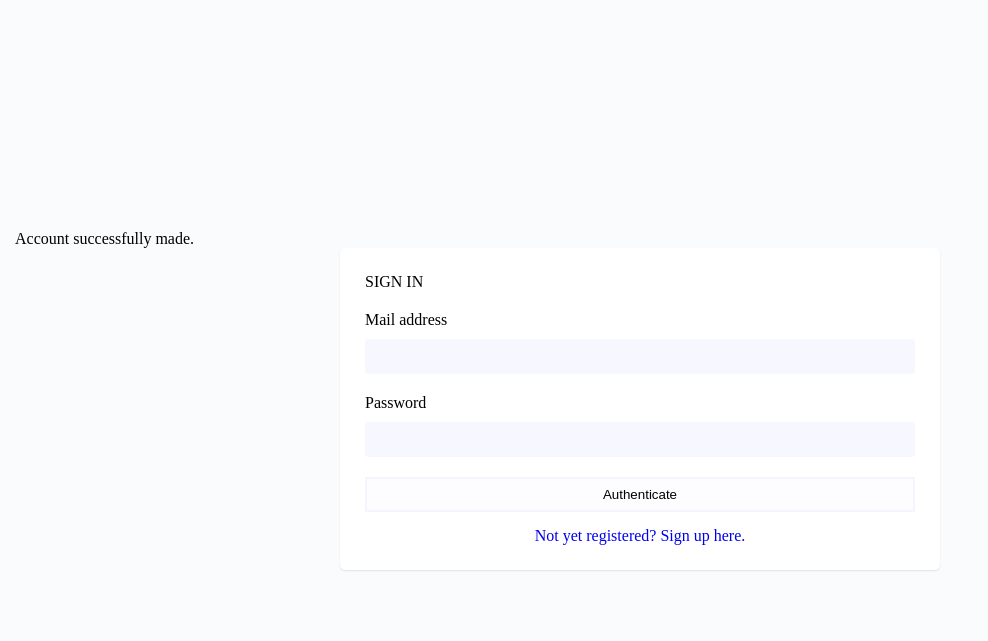
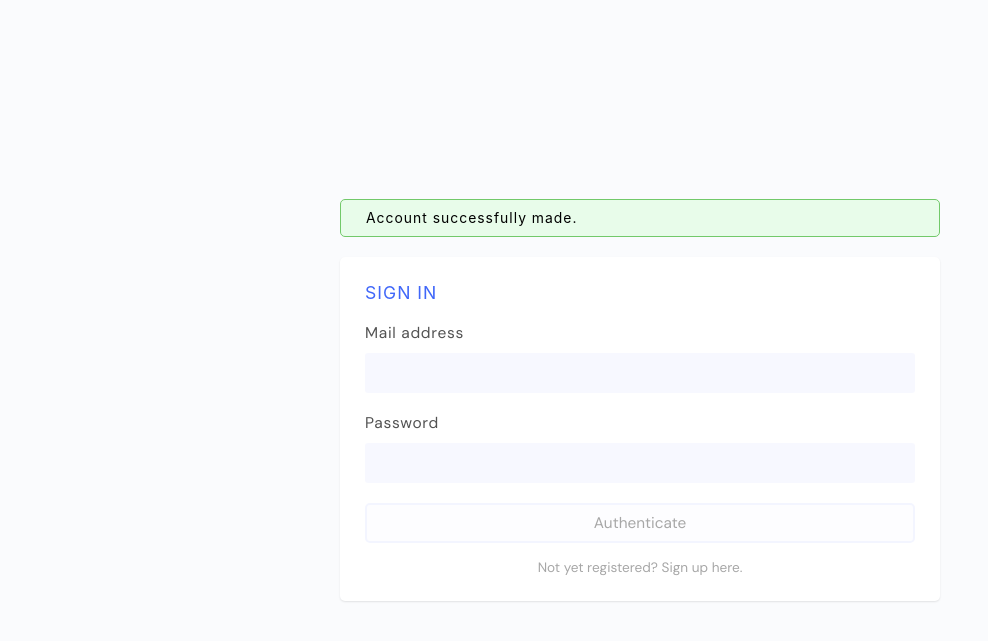
Before and after one commit to joeyhaas-git/pdo-authentication, a PHP site: page /template/account.php in a window 1280 px wide. Shown: the top 641 px of the page, without its empty margins (0-988 px from the left). Run offline with PHP 8.4, Linux system fonts and the light colour scheme; the visitor is signed in with stand-in values (Sample User, id 1).

Commit message:
Form & message styling.

```diff
--- a/design/authForm.css
+++ b/design/authForm.css
@@ -33,12 +33,32 @@ main .account-actions {
   padding: 0 15px;
 }
 
+main .account-actions .account-message-container {
+  max-width: 600px;
+  margin: 0 auto;
+  padding: 10px 0 10px 25px;
+  margin-bottom: 20px;
+  font: 0.87rem "Inter", sans-serif;
+  letter-spacing: 1px;
+  border-radius: 5px;
+}
+
+main .account-actions .error {
+  border: 1px solid #c40300;
+  background-color: #cf03001a;
+}
+
+main .account-actions .success {
+  border: 1px solid #72c96a;
+  background-color: #acffa93a;
+}
+
 main .account-actions .account-actions-container {
   max-width: 600px;
   margin: 0 auto;
   padding: 25px 25px;
-  -webkit-box-shadow: rgba(0, 0, 0, 0.1) 0px 1px 2px;
-          box-shadow: rgba(0, 0, 0, 0.1) 0px 1px 2px;
+  -webkit-box-shadow: #0000001a 0px 1px 2px;
+          box-shadow: #0000001a 0px 1px 2px;
   border-radius: 5px;
   background-color: #ffffff;
 }
@@ -49,8 +69,11 @@ main .account-actions .account-actions-container .account-actions-body {
 
 main .account-actions .account-actions-container .account-actions-body .action-title {
   padding: 0 0 20px 0;
+  font: 1.1rem "Inter", sans-serif;
+  letter-spacing: 1px;
   text-transform: uppercase;
   text-align: left;
+  color: #4067f9;
 }
 
 main .account-actions .account-actions-container .account-actions-body .form-row {
@@ -65,6 +88,9 @@ main .account-actions .account-actions-container .account-actions-body .form-row
 main .account-actions .account-actions-container .account-actions-body .form-row .input-container label {
   display: block;
   text-align: left;
+  font: 0.97rem "DM Sans", sans-serif;
+  letter-spacing: 0.7px;
+  color: #525252;
 }
 
 main .account-actions .account-actions-container .account-actions-body .form-row .input-container input[type=text],
@@ -72,6 +98,9 @@ main .account-actions .account-actions-container .account-actions-body .form-row
   width: 100%;
   margin: 10px 0 20px 0;
   padding: 10px 0 10px 8px;
+  font: 0.92rem "DM Sans", sans-serif;
+  letter-spacing: 0.5px;
+  color: #a7a7a7;
   outline: none;
   border: none;
   border-radius: 3px;
@@ -80,20 +109,45 @@ main .account-actions .account-actions-container .account-actions-body .form-row
   transition: all 0.2s;
 }
 
+main .account-actions .account-actions-container .account-actions-body .form-row .input-container input[type=text]:hover, main .account-actions .account-actions-container .account-actions-body .form-row .input-container input[type=text]:focus,
+main .account-actions .account-actions-container .account-actions-body .form-row .input-container input[type=password]:hover, main .account-actions .account-actions-container .account-actions-body .form-row .input-container input[type=password]:focus {
+  background-color: #e8ebfdb9;
+  color: #525252;
+}
+
 main .account-actions .account-actions-container .account-actions-body .submitBtn {
   display: block;
   width: 100%;
   margin-bottom: 15px;
   padding: 8px 0;
+  font: 0.96rem "DM Sans", sans-serif;
   outline: none;
+  border-radius: 5px;
   border: 2px solid #ecefff93;
   background-color: #ecefff1f;
+  color: #a7a7a7;
   -webkit-transition: all 0.15s;
   transition: all 0.15s;
 }
 
+main .account-actions .account-actions-container .account-actions-body .submitBtn:hover {
+  cursor: pointer;
+  border: 2px solid #4067f9;
+  background-color: #4067f9;
+  color: #ffffff;
+}
+
 main .account-actions .account-actions-container .account-actions-body .action-link {
+  font: 0.85rem "DM Sans", sans-serif;
   text-align: center;
+  text-decoration: none;
+  color: #a7a7a7;
+  -webkit-transition: all 0.15s;
+  transition: all 0.15s;
+}
+
+main .account-actions .account-actions-container .account-actions-body .action-link:hover {
+  color: #525252;
 }
 
 @media (min-width: 500px) {
--- a/design/authForm.scss
+++ b/design/authForm.scss
@@ -1,6 +1,9 @@
 @import url('https://fonts.googleapis.com/css?family=DM+Sans:400,500,700&display=swap');
 $text: 'DM Sans', sans-serif;
 $title: 'Inter', sans-serif;
+
+$text-100: #a7a7a7;
+$text-200:#525252;
 
 $ice-100: #ffffff;
 $ice-200: #fafbfdd3;
@@ -9,6 +12,10 @@ $ice-400: #ecefff93;
 $ice-500: #d0d7fc2d;
 $ice-600: #e8ebfdb9;
 $accent-100: #4067f9;
+$error-100: #cf03001a;
+$error-200: #c40300;
+$success-100: #acffa93a;
+$success-200: #72c96a;
 
 html {
     scroll-behavior: smooth;
@@ -35,11 +42,27 @@ main {
         width: 100%;
         padding: 0 15px;
 
+        .account-message-container {
+            max-width: 600px;
+            margin: 0 auto;
+            padding: 10px 0 10px 25px;
+            margin-bottom: 20px;
+            font: 0.87rem $title;
+            letter-spacing: 1px;
+            border-radius: 5px;
+        } .error {
+            border: 1px solid $error-200;
+            background-color: $error-100;
+        } .success {
+            border: 1px solid $success-200;
+            background-color: $success-100;
+        }
+
         .account-actions-container {
             max-width: 600px;
             margin: 0 auto;
             padding: 25px 25px;
-            box-shadow: rgba(0, 0, 0, 0.1) 0px 1px 2px;
+            box-shadow: #0000001a 0px 1px 2px;
             border-radius: 5px;
             background-color: $ice-100;
 
@@ -47,8 +70,11 @@ main {
                 text-align: center;
                 .action-title {
                     padding: 0 0 20px 0;
+                    font: 1.1rem $title;
+                    letter-spacing: 1px;
                     text-transform: uppercase;
                     text-align: left;
+                    color: $accent-100;
                 }
                 .form-row {
                     display: grid;
@@ -58,6 +84,9 @@ main {
                         label {
                             display: block;
                             text-align: left;
+                            font: 0.97rem $text;
+                            letter-spacing: 0.7px;
+                            color: $text-200;
                         }
 
                         input[type=text],
@@ -65,11 +94,18 @@ main {
                             width: 100%;
                             margin: 10px 0 20px 0;
                             padding: 10px 0 10px 8px;
+                            font: 0.92rem $text;
+                            letter-spacing: 0.5px;
+                            color: $text-100;
                             outline: none;
                             border: none;
                             border-radius: 3px;
                             background-color: $ice-500;
                             transition: all 0.2s;
+                        } input[type=text]:hover, input[type=text]:focus,
+                        input[type=password]:hover, input[type=password]:focus {
+                            background-color: $ice-600;
+                            color: $text-200;
                         }
                     }
                 }
@@ -78,13 +114,27 @@ main {
                     width: 100%;
                     margin-bottom: 15px;
                     padding: 8px 0;
+                    font: 0.96rem $text;
                     outline: none;
+                    border-radius: 5px;
                     border: 2px solid $ice-400;
                     background-color: $ice-300;
+                    color: $text-100;
                     transition: all 0.15s;
+                } .submitBtn:hover {
+                    cursor: pointer;
+                    border: 2px solid $accent-100;
+                    background-color: $accent-100;
+                    color: $ice-100;
                 }
                 .action-link {
+                    font: 0.85rem $text;
                     text-align: center;
+                    text-decoration: none;
+                    color: $text-100;
+                    transition: all 0.15s;
+                } .action-link:hover {
+                    color: $text-200;
                 }
             }
         }
```
Also changed, not shown: 1 other file.
